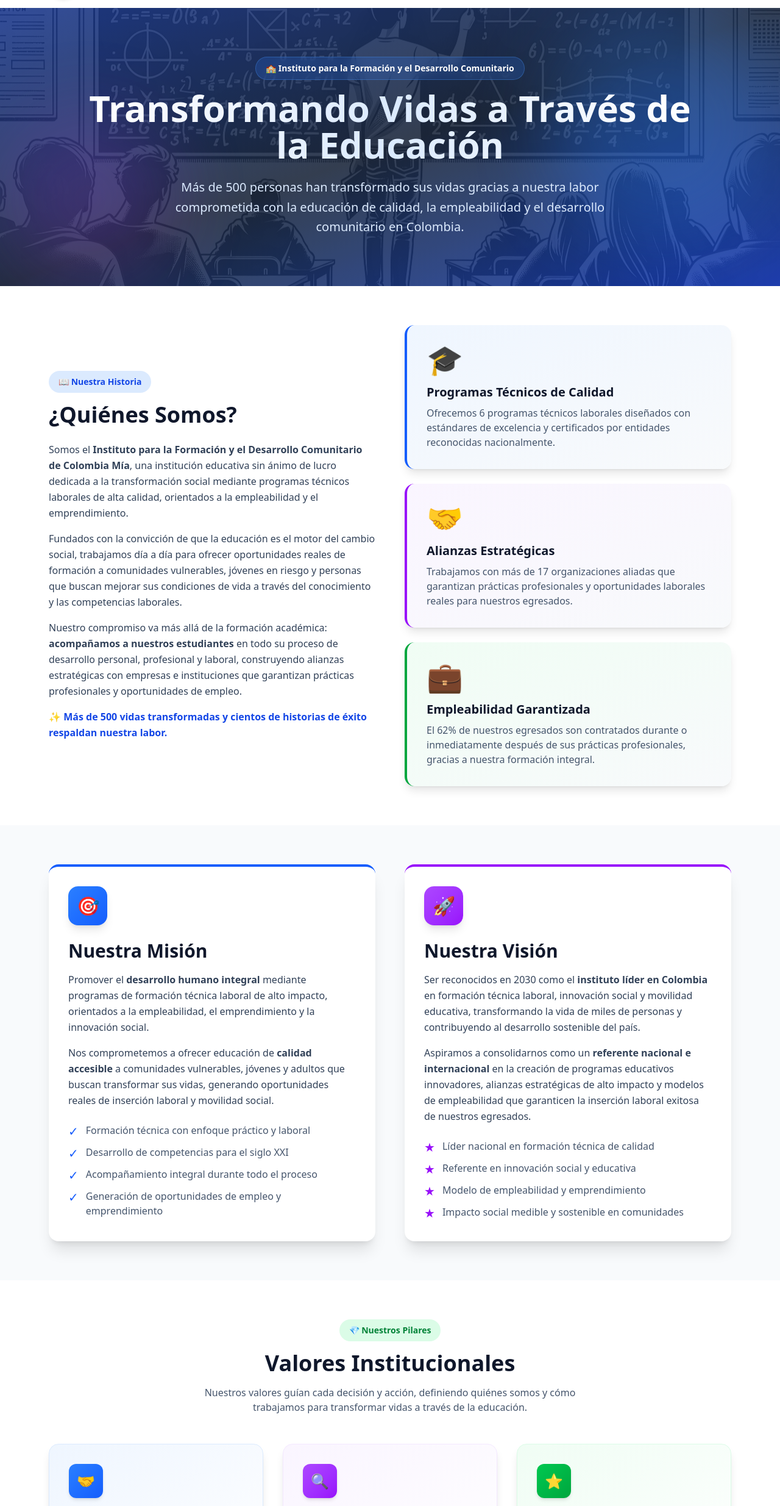
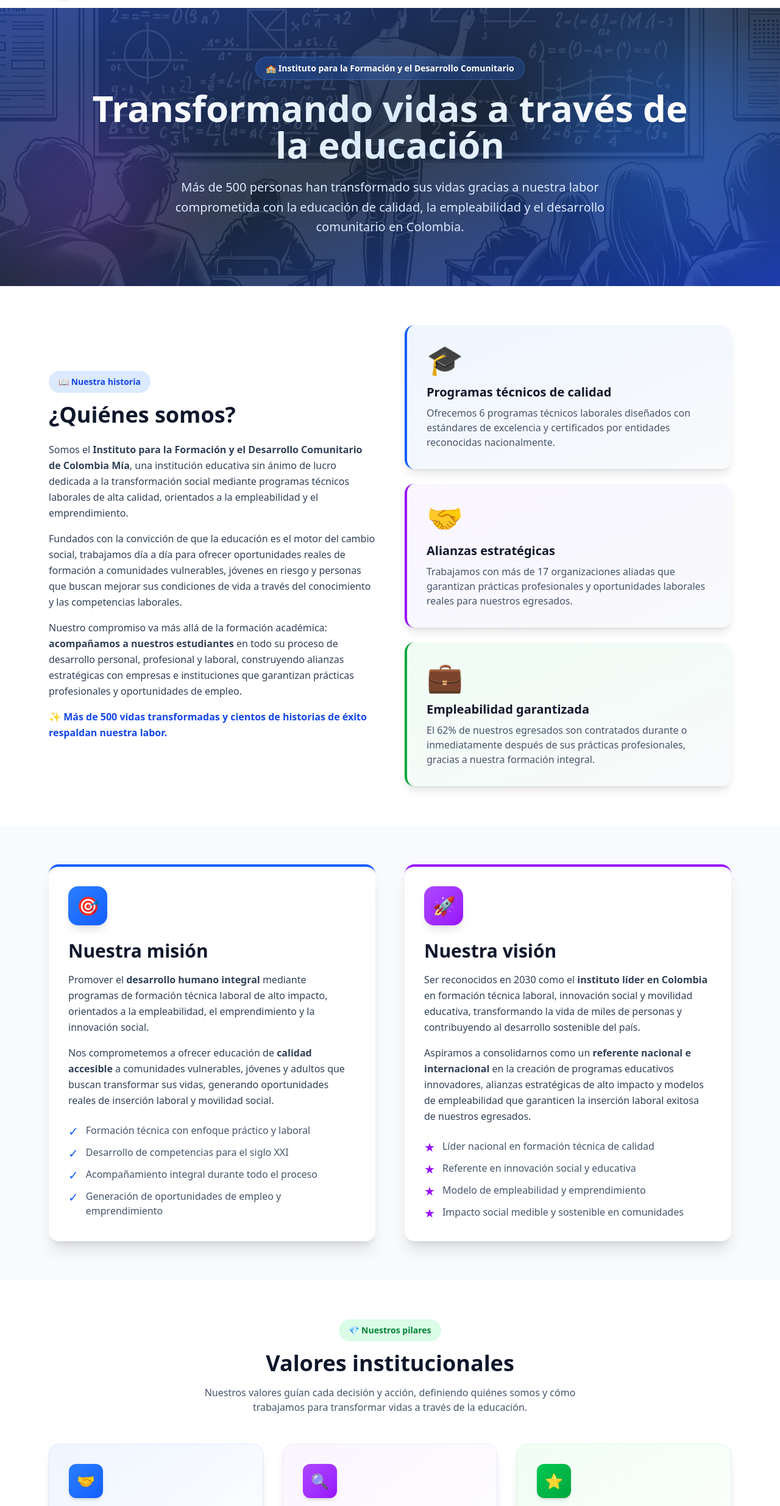
Before and after one commit to exde17/institute-pagina, an Astro site: page /nosotros in a window 1280 px wide. Shown: the part 67-2536 px from the top of the page at 61% size. Built offline with nearby package versions, Linux system fonts and the light colour scheme; Astro itself is replaced by a stand-in of ours.

Commit message:
Fix capitalization for consistency in "Nosotros" page content

```diff
--- a/src/pages/nosotros.astro
+++ b/src/pages/nosotros.astro
@@ -13,7 +13,7 @@ import Layout from '../layouts/Layout.astro';
         🏫 Instituto para la Formación y el Desarrollo Comunitario
       </div>
       <h1 class="text-4xl md:text-6xl font-extrabold mb-6 bg-gradient-to-r from-white via-blue-100 to-white bg-clip-text text-transparent">
-        Transformando Vidas a Través de la Educación
+        Transformando vidas a través de la educación
       </h1>
       <p class="text-lg md:text-xl text-blue-100 max-w-3xl mx-auto leading-relaxed">
         Más de 500 personas han transformado sus vidas gracias a nuestra labor comprometida con la educación de calidad,
@@ -27,9 +27,9 @@ import Layout from '../layouts/Layout.astro';
     <div class="grid md:grid-cols-2 gap-12 items-center">
       <div>
         <div class="inline-block mb-4 px-4 py-2 bg-blue-100 text-blue-700 rounded-full text-sm font-semibold">
-          📖 Nuestra Historia
+          📖 Nuestra historia
         </div>
-        <h2 class="text-3xl md:text-4xl font-bold text-slate-900 mb-6">¿Quiénes Somos?</h2>
+        <h2 class="text-3xl md:text-4xl font-bold text-slate-900 mb-6">¿Quiénes somos?</h2>
         <div class="space-y-4 text-slate-700 leading-relaxed">
           <p>
             Somos el <strong>Instituto para la Formación y el Desarrollo Comunitario de Colombia Mía</strong>,
@@ -55,7 +55,7 @@ import Layout from '../layouts/Layout.astro';
       <div class="space-y-6">
         <div class="bg-gradient-to-br from-blue-50 to-slate-50 rounded-2xl p-8 border-l-4 border-blue-600 shadow-lg">
           <div class="text-5xl mb-4">🎓</div>
-          <h3 class="text-xl font-bold text-slate-900 mb-2">Programas Técnicos de Calidad</h3>
+          <h3 class="text-xl font-bold text-slate-900 mb-2">Programas técnicos de calidad</h3>
           <p class="text-slate-600">
             Ofrecemos 6 programas técnicos laborales diseñados con estándares de excelencia y certificados
             por entidades reconocidas nacionalmente.
@@ -64,7 +64,7 @@ import Layout from '../layouts/Layout.astro';
 
         <div class="bg-gradient-to-br from-purple-50 to-slate-50 rounded-2xl p-8 border-l-4 border-purple-600 shadow-lg">
           <div class="text-5xl mb-4">🤝</div>
-          <h3 class="text-xl font-bold text-slate-900 mb-2">Alianzas Estratégicas</h3>
+          <h3 class="text-xl font-bold text-slate-900 mb-2">Alianzas estratégicas</h3>
           <p class="text-slate-600">
             Trabajamos con más de 17 organizaciones aliadas que garantizan prácticas profesionales y
             oportunidades laborales reales para nuestros egresados.
@@ -73,7 +73,7 @@ import Layout from '../layouts/Layout.astro';
 
         <div class="bg-gradient-to-br from-green-50 to-slate-50 rounded-2xl p-8 border-l-4 border-green-600 shadow-lg">
           <div class="text-5xl mb-4">💼</div>
-          <h3 class="text-xl font-bold text-slate-900 mb-2">Empleabilidad Garantizada</h3>
+          <h3 class="text-xl font-bold text-slate-900 mb-2">Empleabilidad garantizada</h3>
           <p class="text-slate-600">
             El 62% de nuestros egresados son contratados durante o inmediatamente después de sus prácticas
             profesionales, gracias a nuestra formación integral.
@@ -92,7 +92,7 @@ import Layout from '../layouts/Layout.astro';
           <div class="w-16 h-16 bg-gradient-to-br from-blue-500 to-blue-600 rounded-2xl flex items-center justify-center mb-6 shadow-lg">
             <span class="text-3xl">🎯</span>
           </div>
-          <h2 class="text-3xl font-bold text-slate-900 mb-4">Nuestra Misión</h2>
+          <h2 class="text-3xl font-bold text-slate-900 mb-4">Nuestra misión</h2>
           <p class="text-slate-700 leading-relaxed mb-4">
             Promover el <strong>desarrollo humano integral</strong> mediante programas de formación técnica laboral
             de alto impacto, orientados a la empleabilidad, el emprendimiento y la innovación social.
@@ -127,7 +127,7 @@ import Layout from '../layouts/Layout.astro';
           <div class="w-16 h-16 bg-gradient-to-br from-purple-500 to-purple-600 rounded-2xl flex items-center justify-center mb-6 shadow-lg">
             <span class="text-3xl">🚀</span>
           </div>
-          <h2 class="text-3xl font-bold text-slate-900 mb-4">Nuestra Visión</h2>
+          <h2 class="text-3xl font-bold text-slate-900 mb-4">Nuestra visión</h2>
           <p class="text-slate-700 leading-relaxed mb-4">
             Ser reconocidos en 2030 como el <strong>instituto líder en Colombia</strong> en formación técnica laboral,
             innovación social y movilidad educativa, transformando la vida de miles de personas y contribuyendo
@@ -165,9 +165,9 @@ import Layout from '../layouts/Layout.astro';
   <section class="mx-auto max-w-6xl px-4 py-16">
     <div class="text-center mb-12">
       <div class="inline-block mb-4 px-4 py-2 bg-green-100 text-green-700 rounded-full text-sm font-semibold">
-        💎 Nuestros Pilares
+        💎 Nuestros pilares
       </div>
-      <h2 class="text-3xl md:text-4xl font-bold text-slate-900 mb-4">Valores Institucionales</h2>
+      <h2 class="text-3xl md:text-4xl font-bold text-slate-900 mb-4">Valores institucionales</h2>
       <p class="text-slate-600 max-w-2xl mx-auto">
         Nuestros valores guían cada decisión y acción, definiendo quiénes somos y cómo trabajamos
         para transformar vidas a través de la educación.
@@ -223,7 +223,7 @@ import Layout from '../layouts/Layout.astro';
         <div class="w-14 h-14 bg-gradient-to-br from-red-500 to-red-600 rounded-xl flex items-center justify-center mb-4 shadow-md">
           <span class="text-2xl">❤️</span>
         </div>
-        <h3 class="text-xl font-bold text-slate-900 mb-3">Compromiso Social</h3>
+        <h3 class="text-xl font-bold text-slate-900 mb-3">Compromiso social</h3>
         <p class="text-slate-600 leading-relaxed">
           Trabajamos incansablemente por la transformación de comunidades vulnerables, generando
           oportunidades reales y sostenibles de desarrollo.
@@ -247,7 +247,7 @@ import Layout from '../layouts/Layout.astro';
   <section class="bg-gradient-to-br from-slate-900 via-blue-900 to-slate-800 text-white py-16">
     <div class="mx-auto max-w-6xl px-4">
       <div class="text-center mb-12">
-        <h2 class="text-3xl md:text-4xl font-bold mb-4">Nuestro Impacto en Cifras</h2>
+        <h2 class="text-3xl md:text-4xl font-bold mb-4">Nuestro impacto en cifras</h2>
         <p class="text-blue-100 max-w-2xl mx-auto">
           Los números que respaldan nuestra labor y demuestran el compromiso con la transformación social.
         </p>
@@ -256,22 +256,22 @@ import Layout from '../layouts/Layout.astro';
       <div class="grid sm:grid-cols-2 lg:grid-cols-4 gap-8">
         <div class="bg-white/10 backdrop-blur-md rounded-2xl p-6 border border-white/20 text-center">
           <div class="text-5xl font-bold text-blue-300 mb-2">500+</div>
-          <div class="text-sm text-blue-100">Vidas Transformadas</div>
+          <div class="text-sm text-blue-100">Vidas transformadas</div>
         </div>
 
         <div class="bg-white/10 backdrop-blur-md rounded-2xl p-6 border border-white/20 text-center">
           <div class="text-5xl font-bold text-green-300 mb-2">17+</div>
-          <div class="text-sm text-blue-100">Aliados Estratégicos</div>
+          <div class="text-sm text-blue-100">Aliados estratégicos</div>
         </div>
 
         <div class="bg-white/10 backdrop-blur-md rounded-2xl p-6 border border-white/20 text-center">
           <div class="text-5xl font-bold text-purple-300 mb-2">62%</div>
-          <div class="text-sm text-blue-100">Tasa de Empleabilidad</div>
+          <div class="text-sm text-blue-100">Tasa de empleabilidad</div>
         </div>
 
         <div class="bg-white/10 backdrop-blur-md rounded-2xl p-6 border border-white/20 text-center">
           <div class="text-5xl font-bold text-orange-300 mb-2">6</div>
-          <div class="text-sm text-blue-100">Programas Técnicos</div>
+          <div class="text-sm text-blue-100">Programas técnicos</div>
         </div>
       </div>
     </div>
@@ -280,7 +280,7 @@ import Layout from '../layouts/Layout.astro';
   <!-- CTA -->
   <section class="mx-auto max-w-4xl px-4 py-16 text-center">
     <h2 class="text-3xl md:text-4xl font-bold text-slate-900 mb-4">
-      ¿Listo para Transformar Tu Futuro?
+      ¿Listo para transformar tu futuro?
     </h2>
     <p class="text-slate-600 text-lg mb-8 max-w-2xl mx-auto">
       Únete a cientos de personas que ya han cambiado sus vidas a través de nuestra formación de calidad.
@@ -290,7 +290,7 @@ import Layout from '../layouts/Layout.astro';
         href="/programas"
         class="px-8 py-4 bg-gradient-to-r from-blue-600 to-blue-700 text-white font-bold rounded-full shadow-xl hover:shadow-2xl hover:scale-105 transition-all duration-300"
       >
-        Ver Programas →
+        Ver programas →
       </a>
       <a
         href="/contacto"
```
